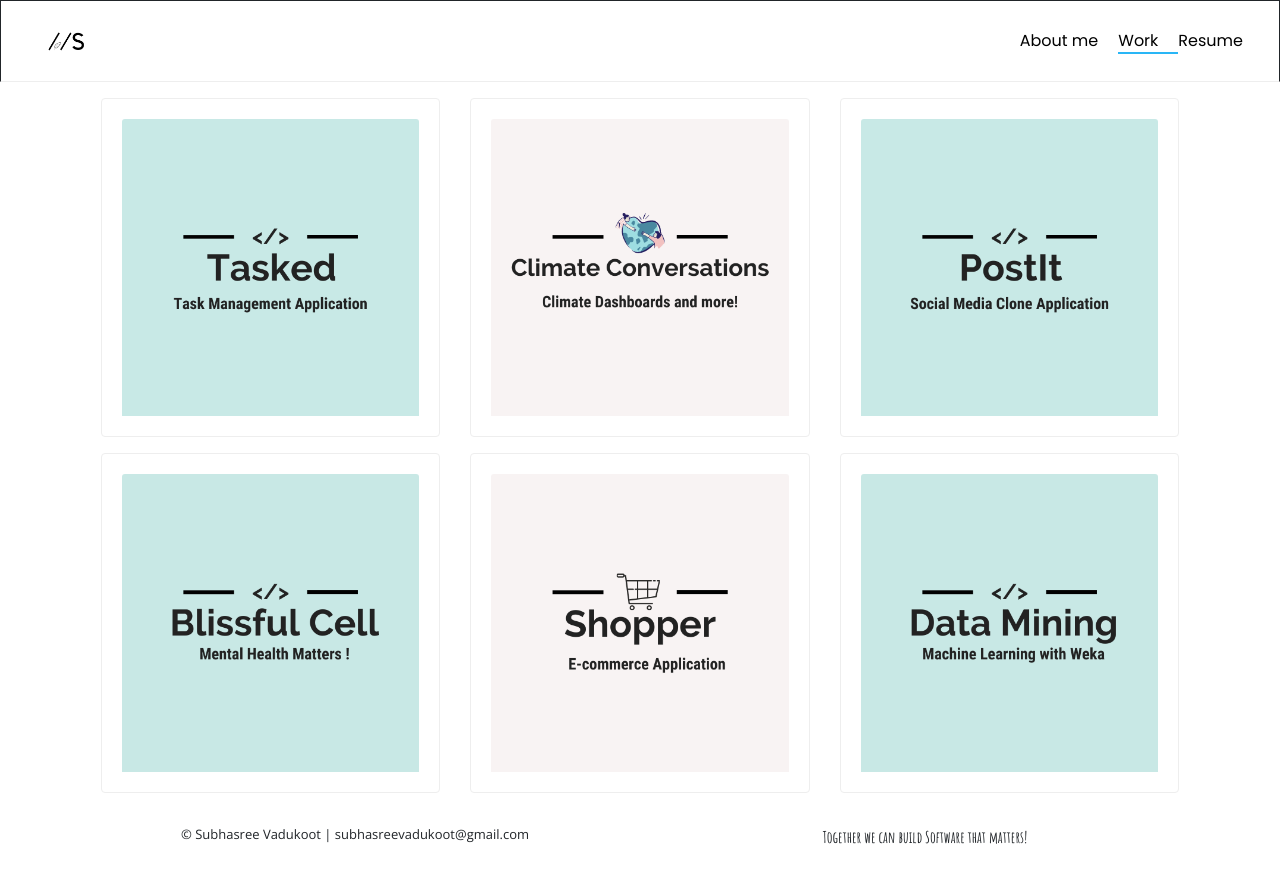
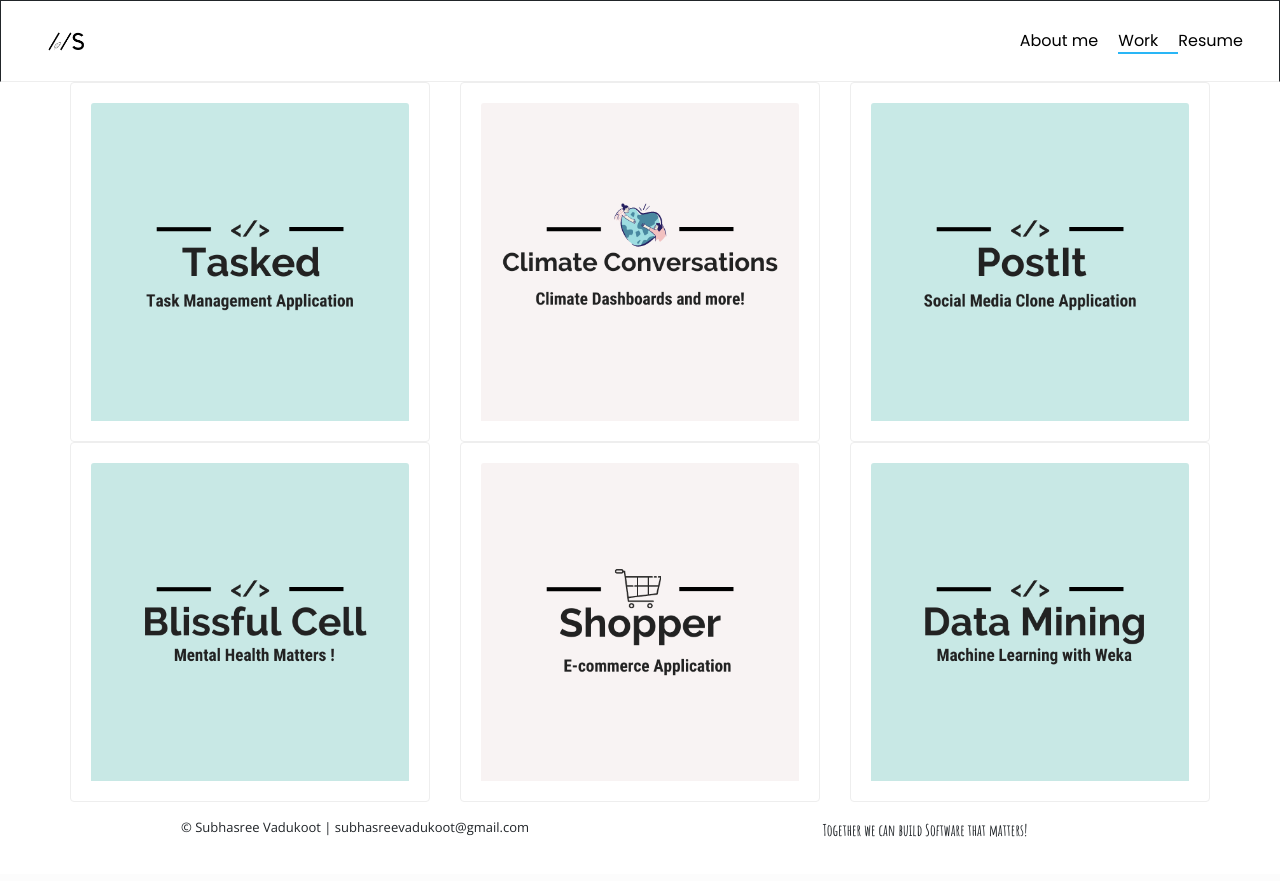
Before and after one commit to subhasreevadukoot/portfolio, a React (Create React App) app: page /work in a window 1280 px wide. Built offline with nearby package versions, Linux system fonts and the light colour scheme; a web font is replaced by a local one.

Commit message:
Adding flex

```diff
--- a/src/components/Work/Work.jsx
+++ b/src/components/Work/Work.jsx
@@ -14,9 +14,9 @@ export const Work = () => {
 
   return (
     <div>
-   <CardDeck className="d-flex justify-content-center projects" style={{margin:'1rem'}}>
-          <Row>
-            <Card >
+   <CardDeck className="d-flex justify-content-center projects" fluid>
+          <Row fluid className="d-flex">
+            <Card>
               <Card.Body>
                  <Card.Img variant="top" src={tasked} />
                 <Link to={`/projects/${'tasked'}`}
@@ -44,7 +44,7 @@ export const Work = () => {
 
             </Card>
           </Row>
-          <Row style={{marginTop:'1rem'}}>
+          <Row fluid className="d-flex">
             <Card >
 
               <Card.Body>
--- a/src/components/Work/Work.scss
+++ b/src/components/Work/Work.scss
@@ -1,32 +1,12 @@
 .projects{
     font-family: 'Poppins',sans-serif;
+    display: flex;
+    margin: auto;
+    width: auto;
+    flex-direction: row;
+   flex-wrap: wrap;
+ height: max-content;
+   margin-left:1em;
+  margin-right: 1em;
+
 }
-
-.tabs-projects{
-    font-family: 'Poppins',sans-serif;
-    font-size: 0.9rem;
-    color: black;
-}
-
-/* Inactive tab */
-.tabs-projects ul > li > a {
-    background-color: white;
-    color: red;
-}
-.tabs-projects ul > li > a:hover {
-    background-color: pink;
-}
-
-/* Active tab */
-.tabs-projects ul > li.active > a,
-.tabs-projects ul > li.active > a:hover,
-.tabs-projects ul > li.active > a:focus {
-    background-color: black;
-    color: white;
-}
-
-/* Disabled tab */
-.tabs-projects ul > li.disabled > a {
-    background-color: lightgray;
-    color: darkgray;
-}
```
